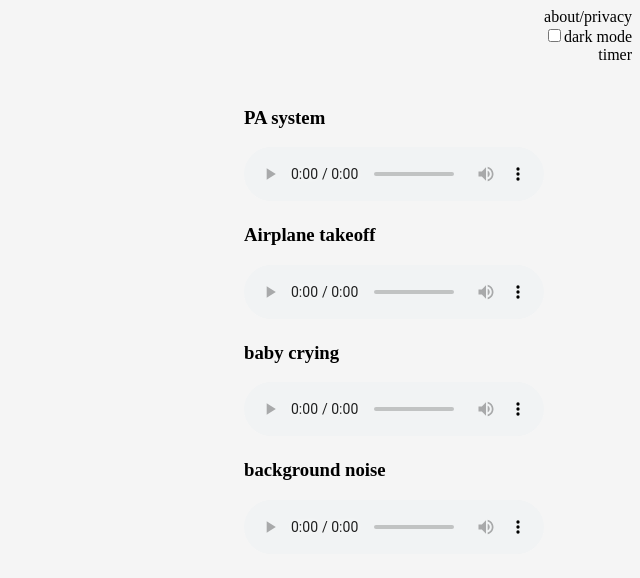
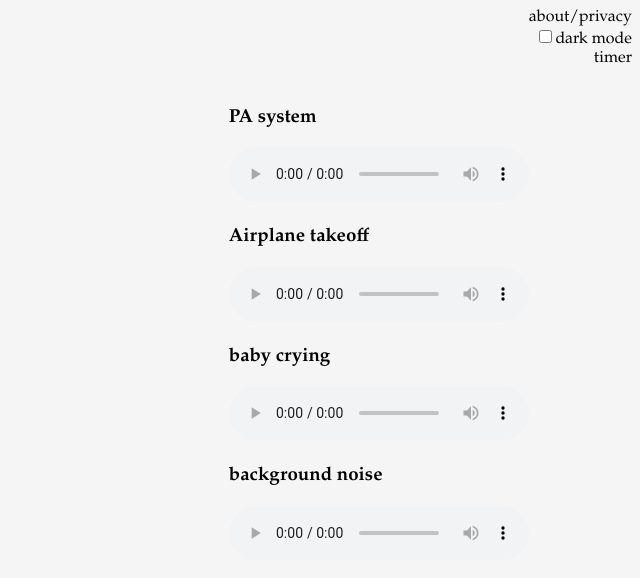
Before and after one commit to Run37927/2800-202210-DTC16, a plain HTML site: page index.html in a window 1280 px wide. Shown: the whole page, without its empty margins (640-1280 px from the left). Drawn offline with Linux system fonts and the light colour scheme.

Commit message:
update css

```diff
--- a/style.css
+++ b/style.css
@@ -3,6 +3,7 @@ body{
     background-image: url("../images/background.jpg");
     background-repeat: no-repeat;
     background-size: 900px 650px;
+    font-family: Baskerville, "Baskerville Old Face", "Goudy Old Style", Garamond, "Times New Roman", serif;
 }
 
 nav{
```
